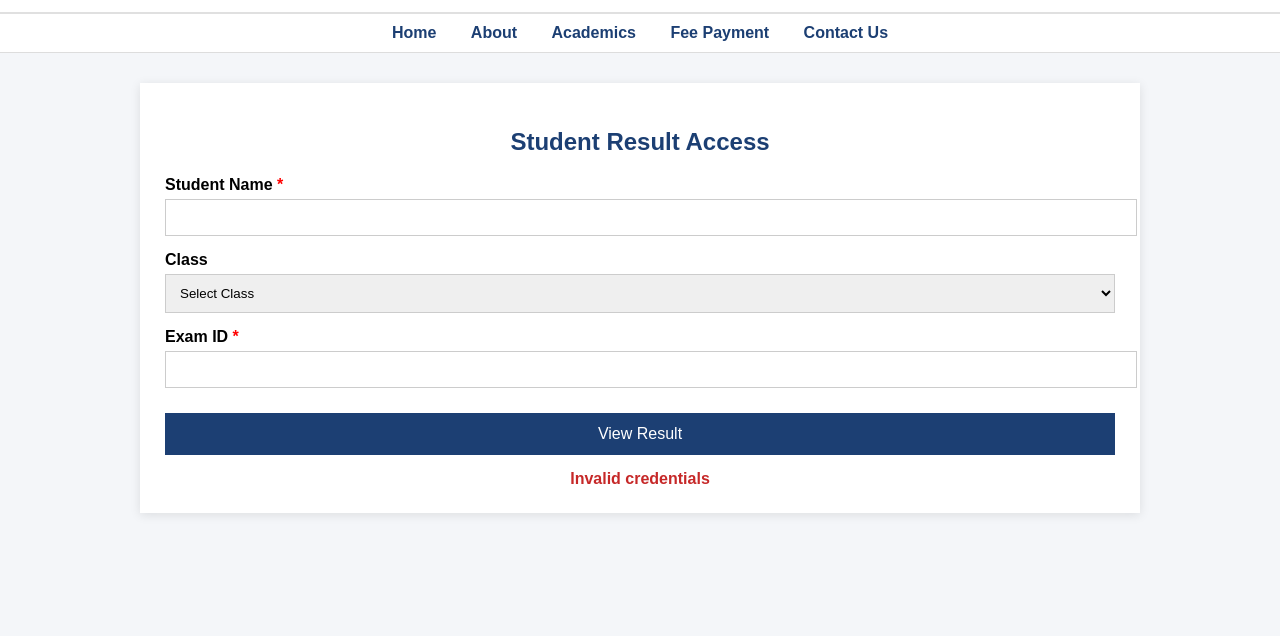
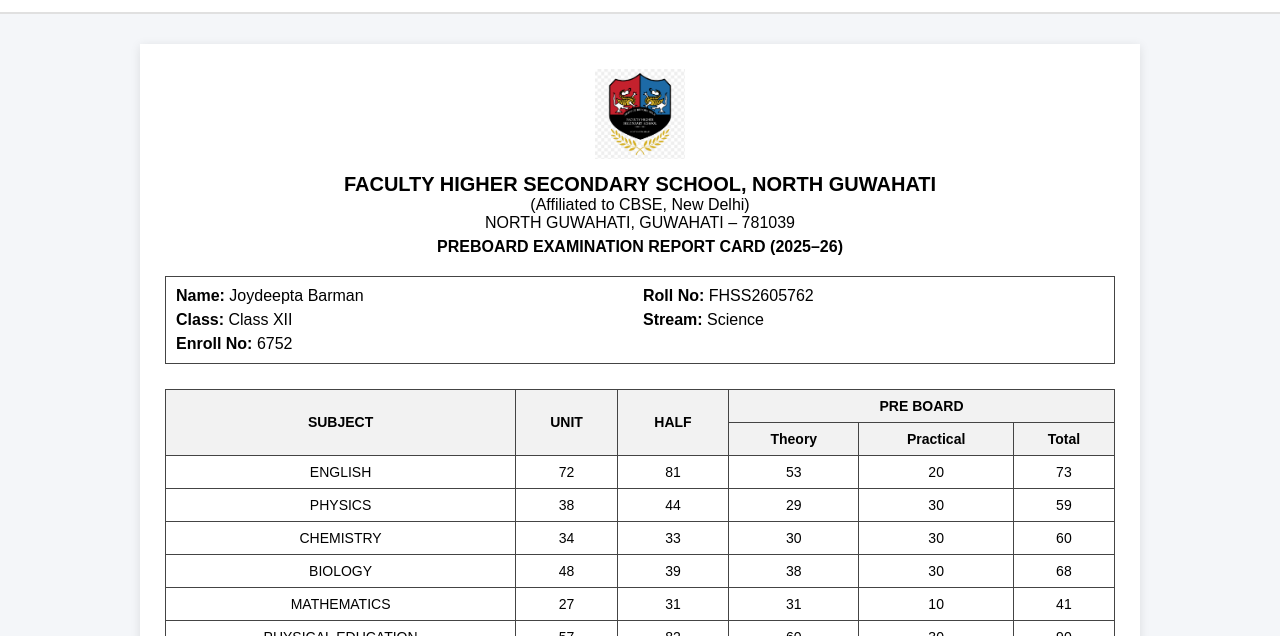
Before and after one commit to FacultyHSschool/student-register, a plain HTML site: page index.html in a window 1280 px wide. Both pictures are taken after a click on the button "View Result". Shown: the part 164-800 px from the top of the page. Drawn offline with Linux system fonts and the light colour scheme.

Commit message:
Update code to final changes

```diff
--- a/index.html
+++ b/index.html
@@ -178,70 +178,7 @@ th{background:#f2f2f2}
     <div class="info-grid" id="studentInfo"></div>
   </div>
 
-  <table id="marksTable"></table>
-
-  <div class="print-btn">
-    <button onclick="window.print()">Print Report Card</button>
-  </div>
-</div>
-
-<script>
-function normalize(str){
-  return str.toLowerCase().replace(/\s+/g," ").trim();
-}
-
-const students={
-  "FHSS2605762":{
-    name:"Joydeepta Barman",
-    roll:"FHSS2605762",
-    enroll:"6752",
-    class:"Class XII",
-    stream:"Science",
-
-    unit:{English:72,Physics:38,Chemistry:34,Biology:48,Maths:27,PE:57},
-    half:{English:81,Physics:44,Chemistry:33,Biology:39,Maths:31,PE:82},
-    pre:{English:[53,20],Physics:[29,30],Chemistry:[30,30],Biology:[38,30],Maths:[31,10],PE:[60,30]}
-  },
-
-  "FHSS2605089":{
-    name:"Shashangka Jyoti Pathak",
-    roll:"FHSS2605089",
-    enroll:"8798",
-    class:"Class XII",
-    stream:"Science",
-
-    unit:{English:64,Physics:22,Chemistry:22,Maths:35,Biology:14,PE:80},
-    half:{English:69,Physics:16,Chemistry:9,Maths:32,Biology:17.5,PE:76},
-    pre:{English:[52,20],Physics:[32,28],Chemistry:[22,22],Maths:[19,22],Biology:[38,30],PE:[60,30]}
-  }
-};
-
-function showResult(){
-  const name=document.getElementById("studentName").value;
-  const cls=document.getElementById("studentClass").value;
-  const exam=document.getElementById("examId").value.trim();
-  const err=document.getElementById("errorMsg");
-
-  const s=students[exam];
-  if(!s || normalize(s.name)!==normalize(name) || s.class!==cls){
-    err.style.display="block";
-    err.textContent="Invalid credentials";
-    return;
-  }
-
-  document.getElementById("navbar").style.display="none";
-  document.getElementById("formSection").classList.add("hidden");
-  document.getElementById("resultSection").classList.remove("hidden");
-
-  document.getElementById("studentInfo").innerHTML=`
-    <div><b>Name:</b> ${s.name}</div>
-    <div><b>Roll No:</b> ${s.roll}</div>
-    <div><b>Class:</b> ${s.class}</div>
-    <div><b>Stream:</b> ${s.stream}</div>
-    <div><b>Enroll No:</b> ${s.enroll}</div>
-  `;
-
-  document.getElementById("marksTable").innerHTML=`
+  <table id="marksTable">
     <tr>
       <th rowspan="2">SUBJECT</th>
       <th rowspan="2">UNIT</th>
@@ -249,20 +186,17 @@ function showResult(){
       <th colspan="3">PRE BOARD</th>
     </tr>
     <tr>
-  <th>Theory</th><th>Practical</th><th>Total</th>
+      <th>Theory</th>
+      <th>Practical</th>
+      <th>Total</th>
     </tr>
 
-${Object.keys(s.unit).map(sub=>{
-  const t=s.pre[sub][0],p=s.pre[sub][1];
-  return `<tr>
-    <td>${sub.toUpperCase()}</td>
-    <td>${s.unit[sub]}</td>
-    <td>${s.half[sub]}</td>
-    <td>${t}</td>
-    <td>${p}</td>
-    <td>${t+p}</td>
-  </tr>`;
-}).join("")}
+    <tr><td>ENGLISH</td><td>72</td><td>81</td><td>53</td><td>20</td><td>73</td></tr>
+    <tr><td>PHYSICS</td><td>38</td><td>44</td><td>29</td><td>30</td><td>59</td></tr>
+    <tr><td>CHEMISTRY</td><td>34</td><td>33</td><td>30</td><td>30</td><td>60</td></tr>
+    <tr><td>BIOLOGY</td><td>48</td><td>39</td><td>38</td><td>30</td><td>68</td></tr>
+    <tr><td>MATHEMATICS</td><td>27</td><td>31</td><td>31</td><td>10</td><td>41</td></tr>
+    <tr><td>PHYSICAL EDUCATION</td><td>57</td><td>82</td><td>60</td><td>30</td><td>90</td></tr>
 
     <tr>
       <th>TOTAL MARKS</th>
@@ -277,6 +211,30 @@ ${Object.keys(s.unit).map(sub=>{
       <th>58%</th>
       <th colspan="3">70%</th>
     </tr>
+  </table>
+
+  <div class="print-btn">
+    <button onclick="window.print()">Print Report Card</button>
+  </div>
+
+</div>
+
+<script>
+function normalize(str){
+  return str.toLowerCase().replace(/\s+/g," ").trim();
+}
+
+function showResult(){
+  document.getElementById("navbar").style.display="none";
+  document.getElementById("formSection").classList.add("hidden");
+  document.getElementById("resultSection").classList.remove("hidden");
+
+  document.getElementById("studentInfo").innerHTML=`
+    <div><b>Name:</b> Joydeepta Barman</div>
+    <div><b>Roll No:</b> FHSS2605762</div>
+    <div><b>Class:</b> Class XII</div>
+    <div><b>Stream:</b> Science</div>
+    <div><b>Enroll No:</b> 6752</div>
   `;
 }
 
```
Lines whose indentation alone changed are shown as unchanged.
